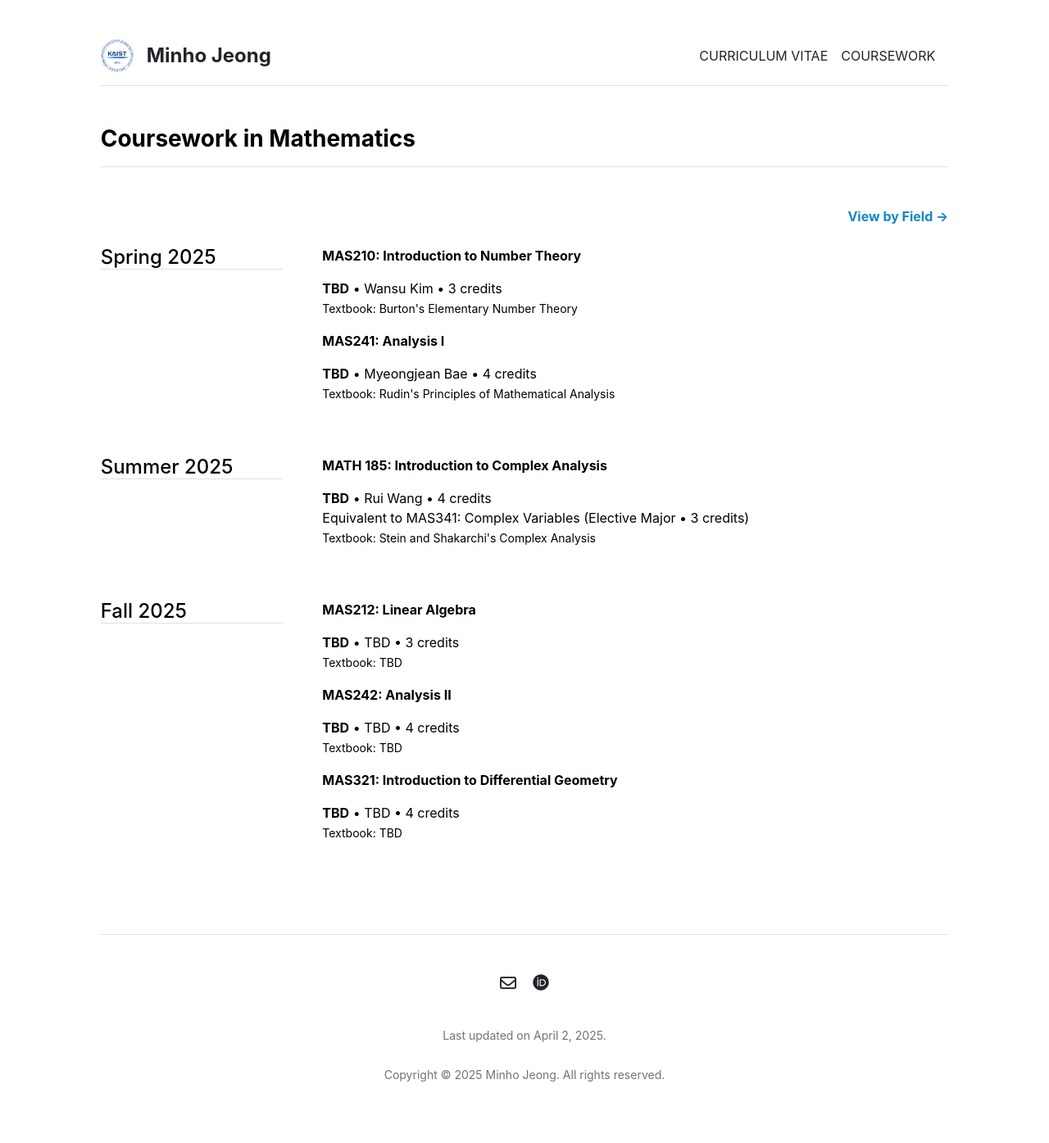
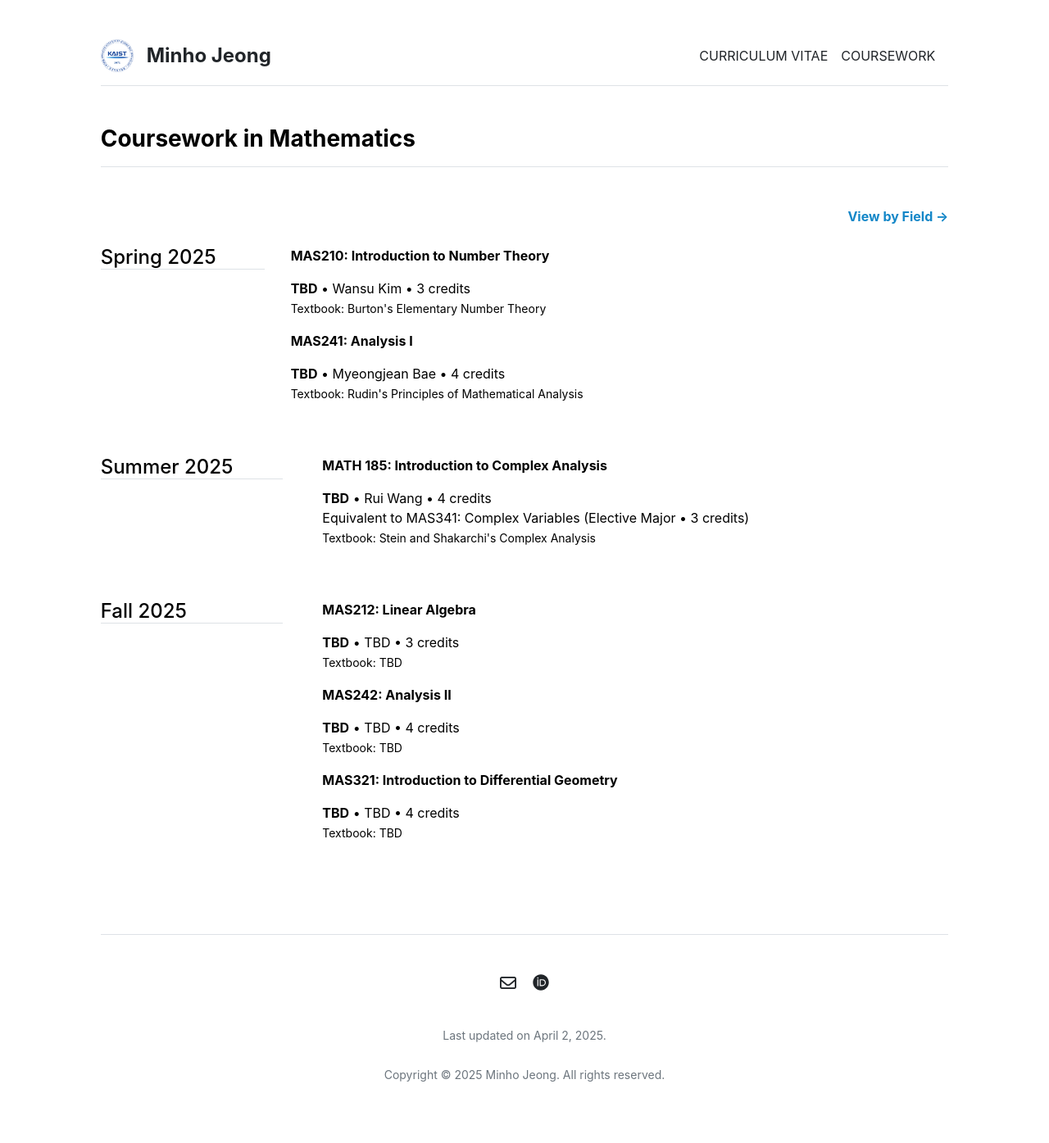
Before and after one commit to mino-jeong/mino-jeong.github.io, a Jekyll site: the page built from coursework-term.md, in a window 1280 px wide. Shown: the whole page at 82% size. Built offline with Jekyll 4.4.1, drawn with Linux system fonts in a browser that asks for light colours.

Commit message:
Update coursework-term.html

```diff
--- a/_layouts/coursework-term.html
+++ b/_layouts/coursework-term.html
@@ -14,11 +14,11 @@
       </a>
     </p>
 
-    <div class="row g-5 mb-5">
-      <div class="col-md-3">
-        <h4 class="border-bottom">Spring 2025</h4>
+    <div class="d-flex mb-5" style="gap: 2rem;">
+      <div style="min-width: 200px;">
+        <h4 class="border-bottom m-0">Spring 2025</h4>
       </div>
-      <div class="col-md-9">
+      <div>
         {% for section in site.data.coursework-term.2025-1 %}
           <p class="fw-bold">{{ section.title }}</p>
           <p>{{ section.description }}<br><small>Textbook: {{ section.textbook }}</small></p>
```
